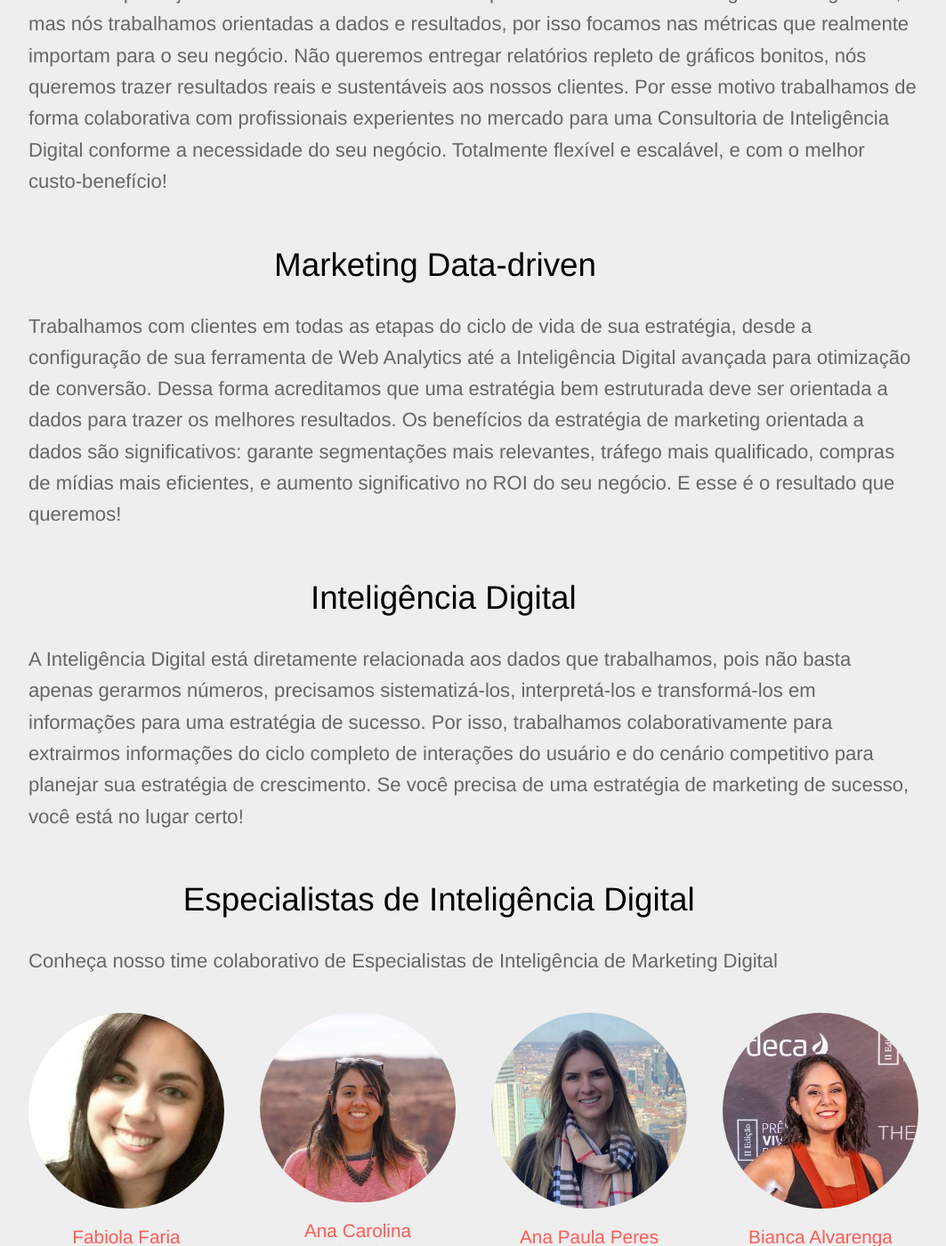
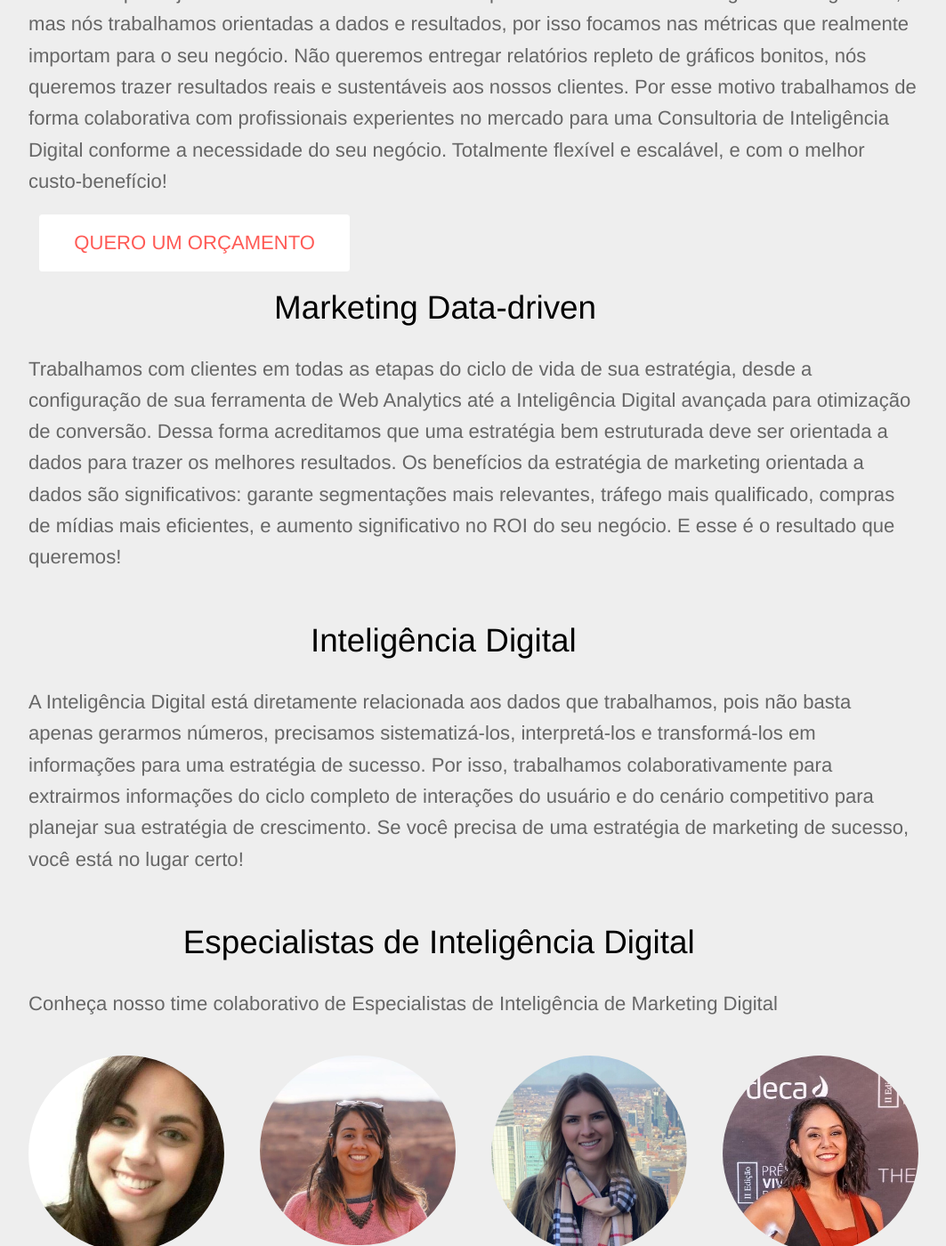
Before and after one commit to seoanalytics/seoanalytics.github.io, a Jekyll site: the page built from consultoria.html, in a window 1280 px wide and 1400 px high, scrolled down 631 px. Shown: the whole window at 89% size, without its empty margins (108-1171 px from the left). Built offline with Jekyll 4.4.1, drawn with Linux system fonts in a browser that asks for light colours.

Commit message:
Updated 'consultoria.html' via CloudCannon

```diff
--- a/consultoria.html
+++ b/consultoria.html
@@ -14,6 +14,7 @@ redirect_from: "/cv/*"
 		   	</h2>
 			<p class="editable">
 				Sabemos que hoje em dia &eacute; muito f&aacute;cil ser seduzido por lindos relat&oacute;rios e entreg&aacute;veis de ag&ecirc;ncias, mas n&oacute;s trabalhamos orientadas a dados e resultados, por isso focamos nas m&eacute;tricas que realmente importam para o seu neg&oacute;cio. N&atilde;o queremos entregar relat&oacute;rios repleto de gr&aacute;ficos bonitos, n&oacute;s queremos trazer resultados reais e sustent&aacute;veis aos nossos clientes. Por esse motivo trabalhamos de forma colaborativa com profissionais experientes no mercado para uma Consultoria de Intelig&ecirc;ncia Digital conforme a necessidade do seu neg&oacute;cio. Totalmente flex&iacute;vel e escal&aacute;vel, e com o melhor custo-benef&iacute;cio!<br />&nbsp;
+				<a class="button alt" href="{{ site.baseurl }}/contact/">QUERO UM ORÇAMENTO</a>
 			</p>
 			<h2 class="editable">
 				&nbsp; &nbsp; &nbsp; &nbsp; &nbsp; &nbsp; &nbsp; &nbsp; &nbsp; &nbsp; &nbsp; &nbsp; &nbsp; &nbsp;Marketing Data-driven
@@ -49,7 +50,7 @@ redirect_from: "/cv/*"
 			<li class="filler"></li>
 			<li class="filler"></li>
 		</ul>
-			<a class="button alt" href="{{ site.baseurl }}/contact/">QUERO UM ORÇAMENTO</a>
+
 		</div>
 	</div>
 </section>
```
